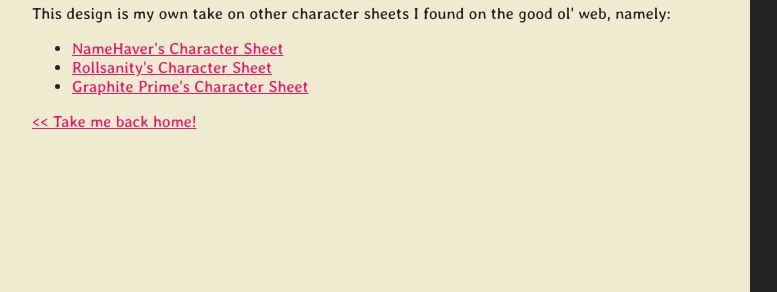
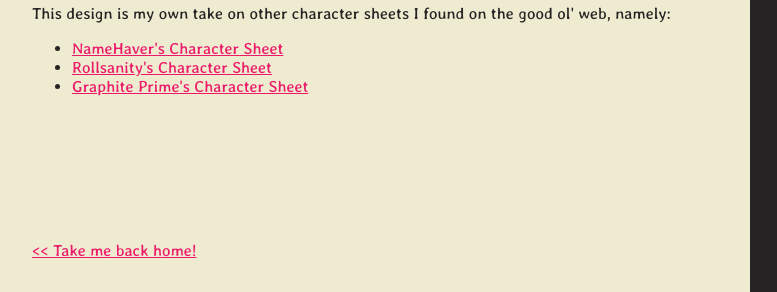
Before and after one commit to IcaroJam/neocities, a website: page public/troika/index.html in a window 1280 px wide. Shown: the part 508-800 px from the top of the page, 0-777 px from the left. Drawn offline with Linux system fonts and the light colour scheme; grey boxes are pictures that could not be loaded.

Commit message:
Fix the troika scrollbar color and invisible text flashing

```diff
--- a/public/troika/index.html
+++ b/public/troika/index.html
@@ -10,6 +10,7 @@
 
   <body>
 	<main>
+		<div>
 			<h1>TROIKA!</h1>
 			<h4><i>A wild and imaginative ttrpg based on the foundations of chaos itself.</i></h4>
 			<br>
@@ -25,7 +26,8 @@
 				<li><a href="https://rollsanity.com/troika-free-character-sheet/" target="_blank">Rollsanity's Character Sheet</a></li>
 				<li><a href="https://graphiteprime.blogspot.com/2020/12/troika-rpg-thoughts-and-character-sheet.html" target="_blank">Graphite Prime's Character Sheet</a></li>
 			</ul>
-		<a href="/">&lt&lt Take me back home!</a>
+		</div>
+		<a id="back" href="/">&lt&lt Take me back home!</a>
 	</main>
 	<aside>
 		<img src="/media/troika/charSheet.jpg" />
--- a/public/troika/style.css
+++ b/public/troika/style.css
@@ -4,9 +4,9 @@
 	--col01: #ed1969;
 	--white: #eeebd0;
 }
-@font-face { font-family: Atreyu; src: url(../media/fonts/Atreyu.otf); }
-@font-face { font-family: Averia Libre; src: url(../media/fonts/AveriaLibre.ttf); }
-@font-face { font-family: Averia Serif Libre; src: url(../media/fonts/AveriaSerifLibre.ttf); }
+@font-face { font-family: Atreyu; src: url(../media/fonts/Atreyu.otf); font-display: swap; }
+@font-face { font-family: Averia Libre; src: url(../media/fonts/AveriaLibre.ttf); font-display: swap; }
+@font-face { font-family: Averia Serif Libre; src: url(../media/fonts/AveriaSerifLibre.ttf); font-display: swap; }
 
 
 
@@ -19,7 +19,7 @@ html, body {
 * {
 	box-sizing: border-box;
 	scrollbar-width: thin;
-	scrollbar-color: var(--white) var(--white);
+	scrollbar-color: var(--col01) var(--black);
 }
 
 *::-webkit-scrollbar {
@@ -27,11 +27,11 @@ html, body {
 }
 
 *::-webkit-scrollbar-track {
-	background-color: var(--white);
+	background-color: var(--black);
 }
 
 *::-webkit-scrollbar-thumb {
-	background-color: var(--black);
+	background-color: var(--col01);
 }
 
 body {
@@ -55,6 +55,8 @@ main {
 	padding-top: 1rem;
 	background-color: var(--white);
 	position: sticky;
+	display: flex;
+	flex-direction: column;
 	top: 0;
 
 	h1 {
@@ -66,6 +68,11 @@ main {
 
 	h2 {
 		font-family: Averia Serif Libre;
+	}
+
+	#back {
+		display: block;
+		margin-top: auto;
 	}
 }
 
```
Lines whose indentation alone changed are shown as unchanged.
